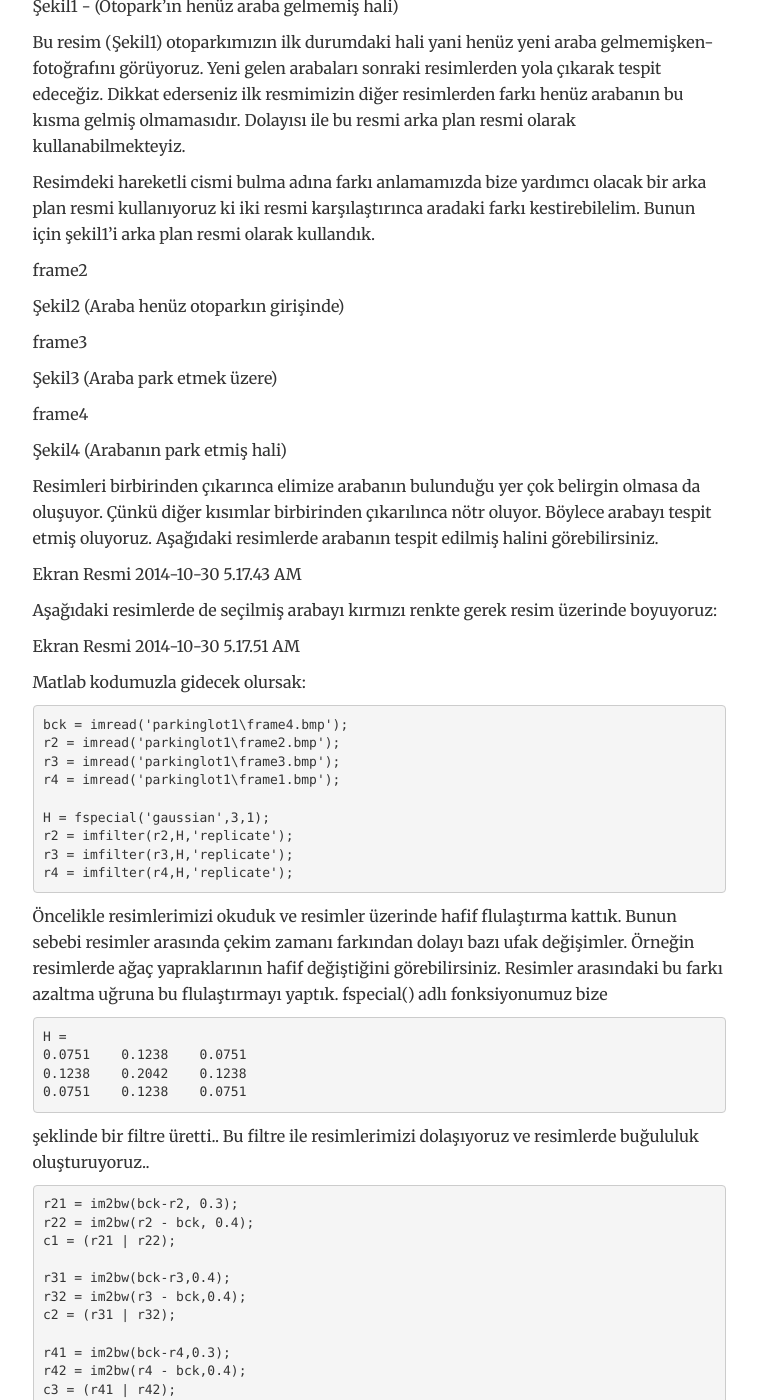
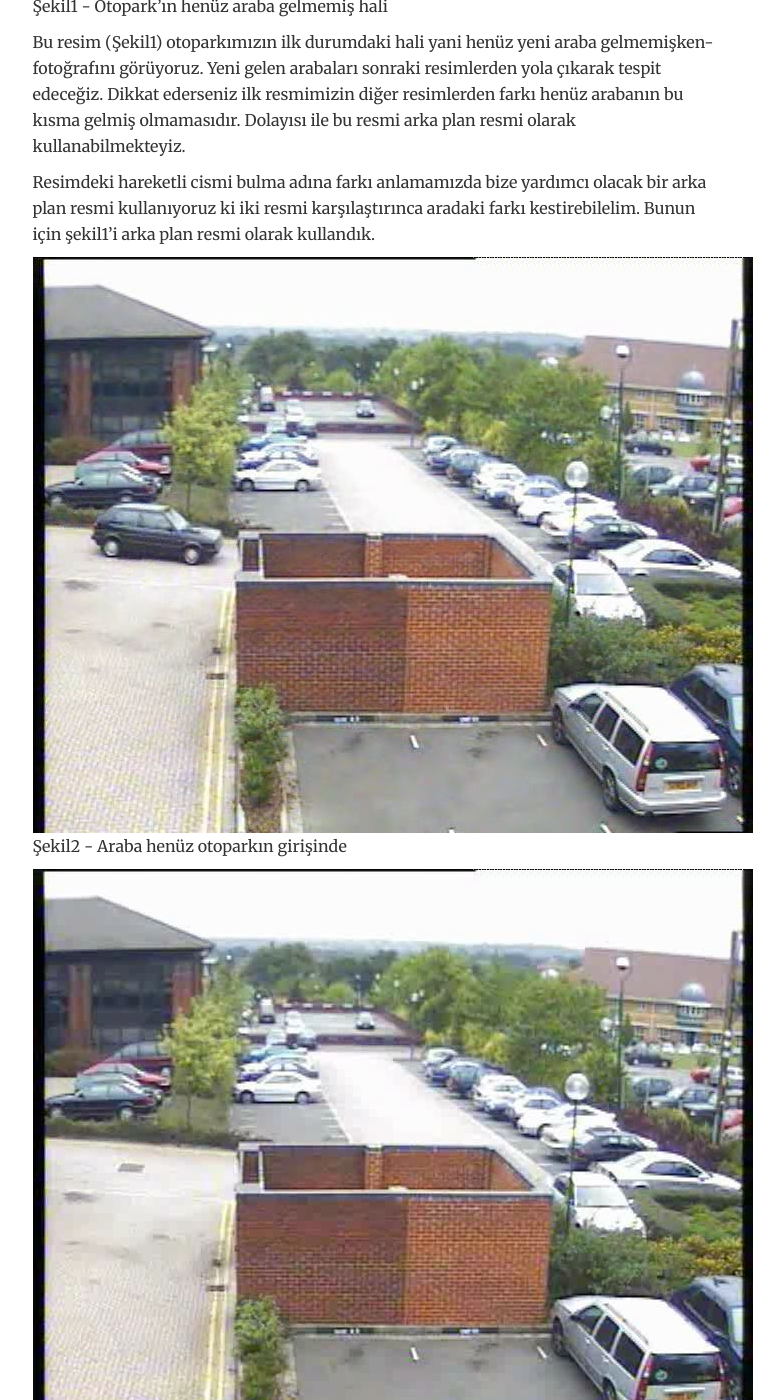
Before and after one commit to mehmetakifakkus/mehmetakifakkus.github.io, a Jekyll site: the page built from _posts/2010-06-20-morfolojik-goruntu-isleme-3-hareketli-cismi-yakalama.md, in a window 1280 px wide and 1400 px high, scrolled down 1046 px. Shown: the whole window, without its empty margins (261-1045 px from the left). Built offline with Jekyll 4.4.1, drawn with Linux system fonts in a browser that asks for light colours; some of the changed text lies outside the part shown.

Commit message:
Update 2010-06-20-morfolojik-goruntu-isleme-3-hareketli-cismi-yakalama.md

````diff
--- a/_posts/2010-06-20-morfolojik-goruntu-isleme-3-hareketli-cismi-yakalama.md
+++ b/_posts/2010-06-20-morfolojik-goruntu-isleme-3-hareketli-cismi-yakalama.md
@@ -8,30 +8,19 @@
 
 Bir araba park alanı düşünelim ve gün içerisinde çeşitli büyüklükte ve renkte arabaların gelip park ettiğini ve ayrıldığını düşünelim. Amacımız yeni gelen arabayı tespit edip üzerini boyamak.
 
-![otopark](https://github.com/mehmetakifakkus/mehmetakifakkus.github.io/blob/master/img/image_processing_images/morphology3/frame1.jpg?raw=true)   Şekil1 - (Otopark’ın henüz araba gelmemiş hali)
+![otopark](https://github.com/mehmetakifakkus/mehmetakifakkus.github.io/blob/master/img/image_processing_images/morphology3/frame1.jpg?raw=true =480x)   Şekil1 - Otopark’ın henüz araba gelmemiş hali
 
 
 Bu resim (Şekil1) otoparkımızın ilk durumdaki hali yani henüz yeni araba gelmemişken- fotoğrafını görüyoruz. Yeni gelen arabaları sonraki resimlerden yola çıkarak tespit edeceğiz. Dikkat ederseniz ilk resmimizin diğer resimlerden farkı henüz arabanın bu kısma gelmiş olmamasıdır. Dolayısı ile bu resmi arka plan resmi olarak kullanabilmekteyiz.
 
 Resimdeki hareketli cismi bulma adına farkı anlamamızda bize yardımcı olacak bir arka plan resmi kullanıyoruz ki iki resmi karşılaştırınca aradaki farkı kestirebilelim. Bunun için şekil1’i arka plan resmi olarak kullandık.
 
-frame2
+![otopark](https://github.com/mehmetakifakkus/mehmetakifakkus.github.io/blob/master/img/image_processing_images/morphology3/frame2.jpg?raw=true =480x)  Şekil2 - Araba henüz otoparkın girişinde
 
-Şekil2 (Araba henüz otoparkın girişinde)
+![otopark](https://github.com/mehmetakifakkus/mehmetakifakkus.github.io/blob/master/img/image_processing_images/morphology3/frame1.jpg?raw=true =480x)  Şekil3 - Araba park etmek üzere
 
 
-
-frame3
-
-Şekil3 (Araba park etmek üzere)
-
-
-
-
-
-frame4
-
-Şekil4 (Arabanın park etmiş hali)
+![otopark](https://github.com/mehmetakifakkus/mehmetakifakkus.github.io/blob/master/img/image_processing_images/morphology3/frame3.jpg?raw=true =480x)  Şekil4 - Arabanın park etmiş hali
 
 Resimleri birbirinden çıkarınca elimize arabanın bulunduğu yer çok belirgin olmasa da oluşuyor. Çünkü diğer kısımlar birbirinden çıkarılınca nötr oluyor. Böylece arabayı tespit etmiş oluyoruz. Aşağıdaki resimlerde arabanın tespit edilmiş halini görebilirsiniz.
 
@@ -65,15 +54,15 @@
 
 şeklinde bir filtre üretti.. Bu filtre ile resimlerimizi dolaşıyoruz ve resimlerde buğululuk oluşturuyoruz..
 ```
-r21 = im2bw(bck-r2, 0.3);
+r21 = im2bw(bck - r2, 0.3);
 r22 = im2bw(r2 - bck, 0.4);
 c1 = (r21 | r22);
 
-r31 = im2bw(bck-r3,0.4);
+r31 = im2bw(bck - r3,0.4);
 r32 = im2bw(r3 - bck,0.4);
 c2 = (r31 | r32);
 
-r41 = im2bw(bck-r4,0.3);
+r41 = im2bw(bck - r4,0.3);
 r42 = im2bw(r4 - bck,0.4);
 c3 = (r41 | r42);
 ```
````
